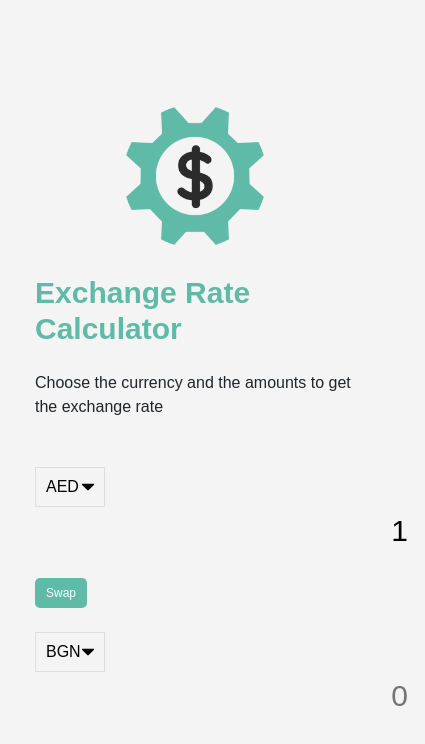
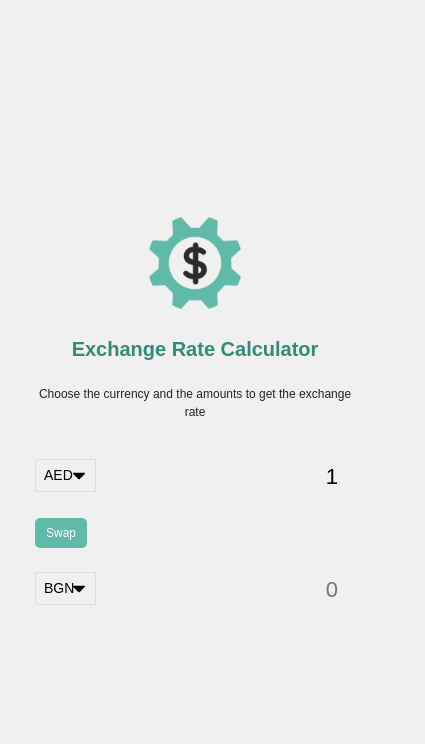
Before and after one commit to litonshil/ExhangeRateConvertion, a plain HTML site: page index.html in a window 390 px wide. Shown: the whole page, 425 px wide, since content can reach past the window. Drawn offline with Linux system fonts and the light colour scheme; no server answers.

Commit message:
second commit

```diff
--- a/Content/script.js
+++ b/Content/script.js
@@ -1,3 +1,4 @@
+
 //selected by ID using DOM
 var currFrom,currto,amountFrom,amountTo,perRate,btnSwap;
 
--- a/Content/style.css
+++ b/Content/style.css
@@ -1,5 +1,5 @@
 body {
-    background-color: #f4f4f4;
+    background-color: #f0f0f0;
     font-family: Arial, Helvetica, sans-serif;
     height: 100vh;
     margin: 0;
@@ -10,14 +10,18 @@ h1{
     margin-top: 24px;
     margin-bottom: 24px;
     font-weight: bold;
-    color: #5fbaa7;
+    color: #308B78;
 }
 p{
     margin-bottom: 24px;
 }
+.img-mon{
+    width: 150px;
+}
 .curr{
     margin-top: 24px;
     margin-bottom: 24px;
+
 }
 .step-head{
     display: flex;
@@ -30,9 +34,6 @@ p{
 }
 .height-100{
     height: 100vh;
-}
-.img-mon{
-    width: 150px;
 }
 .select-style{
     padding: 7px 20px 7px 10px;
@@ -50,13 +51,15 @@ p{
     border: 0;
     background: transparent;
     font-size: 30px;
+    width: 100%;
+    outline: none;
+    box-shadow: none;
 }
 input{
-
     font-size: 14px;
 }
 .rate {
-    color: #5fbaa7;
+    color: #000;
     font-size: 14px;
     padding:0 10px;
   }
@@ -73,7 +76,43 @@ input{
 }
 input:focus{
     outline: 0;
+
 }
 select:focus{
     outline: 0;
 }
+
+
+
+@media (max-width:992px){
+    h1{
+        font-size: 20px;
+        /*margin-top: 24px;
+        margin-bottom: 24px;
+        font-weight: bold;
+        color: #5fbaa7;*/
+    }
+    p{
+        margin-bottom: 14px;
+        font-size: 12px;
+        text-align: center;
+
+
+    }
+    .img-mon{
+        width: 100px;
+    }
+    input{
+        font-size: 22px!important;
+    }
+    .select-style {
+        padding: 5px 18px 5px 8px;
+        appearance: none;
+        border: 1px solid #dedede;
+        font-size: 14px;
+    }
+    .rate {
+        font-size: 12px;
+        padding: 0 10px;
+    }
+}
--- a/index.html
+++ b/index.html
@@ -18,7 +18,7 @@
               </div>
               <div class="step-foot">
                     <div class="curr row">
-                      <div class="col">
+                      <div class="col-6">
                         <select class="curr-first select-style curr-from" id="curr-from">
                           <option value="AED" selected>AED</option>
                           <option value="ARS">ARS</option>
@@ -74,22 +74,22 @@
                           <option value="ZAR">ZAR</option>
                         </select>
                       </div>
-                      <div class="col text-right">
+                      <div class="col-6 text-right">
                         <input class="text-right first-input input-style amount-from" id="amount-from" type="number" id="original-amount" placeholder="0" value="1" />
                       </div>
                     </div>
 
                       <div class="row swap-rate">
-                        <div class="col">
+                        <div class="col-6">
                           <button class="btn swap-btn" id="swap">
                             Swap
                           </button>
                         </div>
-                        <div class="col text-right rate" id="rate"></div>
+                        <div class="col-6 text-right rate" id="rate"></div>
                       </div>
 
                       <div class="curr row">
-                        <div class="col">
+                        <div class="col-6">
                           <select class="curr-sec select-style curr-to" id="curr-to">
                             <option value="AED">AED</option>
                             <option value="ARS">ARS</option>
@@ -145,8 +145,8 @@
                             <option value="ZAR">ZAR</option>
                           </select>
                         </div>
-                        <div class="col text-right">
-                          <input class="second-input text-right input-style amount-to" id="amount-to" type="number" id="Converted-amount" placeholder="0" />
+                        <div class="col-6 text-right">
+                          <input class="second-input text-right input-style amount-to" id="amount-to" type="number" placeholder="0" />
                         </div>
                       </div>
               </div>
```
